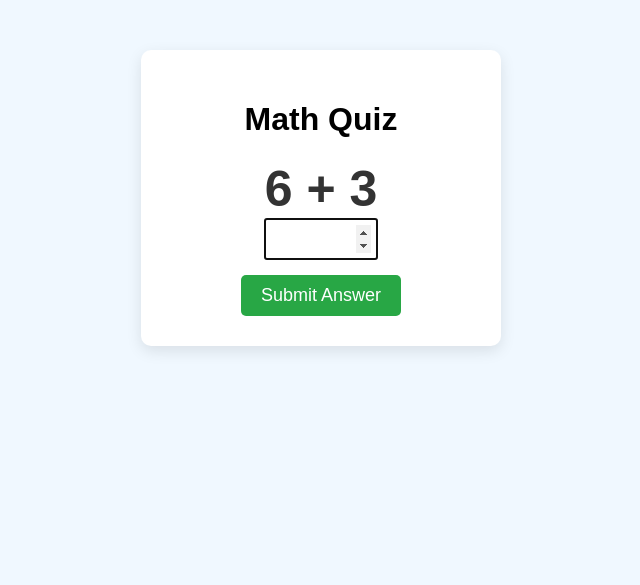
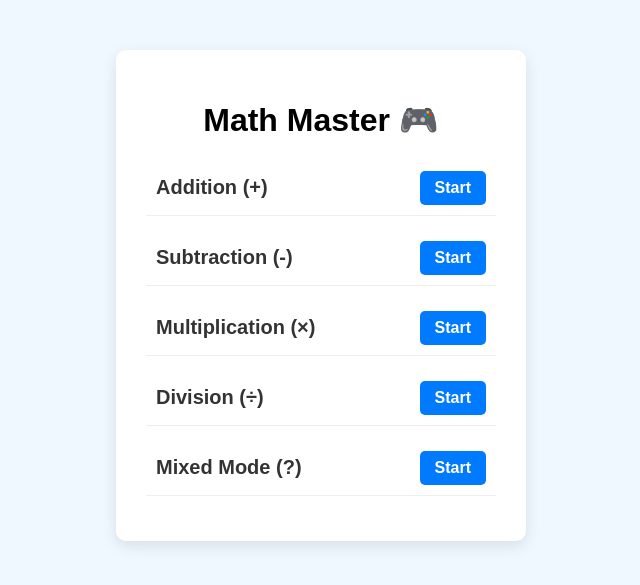
Before and after one commit to P01Sensai/diceroll, a Flask app: page / in a window 1280 px wide. Shown: the top 585 px of the page, without its empty margins (319-959 px from the left). Run offline with Flask 3, Linux system fonts and the light colour scheme.

Commit message:
Implement math game functionality with addition, subtraction, multiplication, and division modes; add menu and game templates.

```diff
--- a/app.py
+++ b/app.py
@@ -4,29 +4,57 @@ import random
 app = Flask(__name__)
 
 @app.route('/')
-def home():
+def menu():
+    return render_template('menu.html')
 
-    num1 = random.randint(1, 10)
-    num2 = random.randint(1, 10)
+@app.route('/play/<mode>')
+def start_game(mode):
+    if mode == 'mix':
+        current_op = random.choice(['add', 'sub', 'mul', 'div'])
+    else:
+        current_op = mode
 
-    correct_answer = num1 + num2
+    if current_op == 'add':
+        n1 = random.randint(1, 20)
+        n2 = random.randint(1, 20)
+        symbol = "+"
+        ans = n1 + n2
 
-    return render_template('index.html', n1=num1, n2=num2, real_ans=correct_answer)
+    elif current_op == 'sub':
+        n1 = random.randint(10, 30)
+        n2 = random.randint(1, 10)
+        if n2 > n1: n1, n2 = n2, n1
+        symbol = "-"
+        ans = n1 - n2
+
+    elif current_op == 'mul':
+        n1 = random.randint(1, 10)
+        n2 = random.randint(1, 10)
+        symbol = "×"
+        ans = n1 * n2
+
+    elif current_op == 'div':
+
+        ans = random.randint(1, 10)
+        n1 = n2 * ans
+        symbol = "÷"
+
+    return render_template('game.html', n1=n1, n2=n2, symbol=symbol, real_ans=ans, mode=mode)
 
 @app.route('/check', methods=['POST'])
 def check_answer():
-
     user_guess = int(request.form['guess'])
     real_answer = int(request.form['real_ans'])
+    mode = request.form['mode']
 
     if user_guess == real_answer:
-        msg = "Correct! Great Job! 🎉"
+        msg = "Correct! You're a Star! 🌟"
         color = "green"
     else:
         msg = f"Oops! The answer was {real_answer}. 😅"
         color = "red"
 
-    return render_template('result.html', message=msg, color=color)
+    return render_template('result.html', message=msg, color=color, mode=mode)
 
 if __name__ == '__main__':
     app.run(debug=True)
--- a/templates/index.html
+++ b/templates/game.html
@@ -1,30 +1,33 @@
 <!DOCTYPE html>
 <html>
 <head>
-    <title>Math Game</title>
+    <title>Play Game</title>
     <style>
         body { font-family: sans-serif; text-align: center; margin-top: 50px; background: #f0f8ff; }
         .box { background: white; width: 300px; margin: auto; padding: 30px; border-radius: 10px; box-shadow: 0 5px 15px rgba(0,0,0,0.1); }
         .problem { font-size: 50px; font-weight: bold; color: #333; }
         input { font-size: 24px; padding: 5px; width: 100px; text-align: center; }
         button { background: #28a745; color: white; font-size: 18px; padding: 10px 20px; border: none; border-radius: 5px; margin-top: 15px; cursor: pointer; }
+        .back-link { display: block; margin-top: 20px; color: #666; text-decoration: none; font-size: 14px; }
     </style>
 </head>
 <body>
     <div class="box">
-        <h1>Math Quiz</h1>
         <div class="problem">
-            {{ n1 }} + {{ n2 }}
+            {{ n1 }} {{ symbol }} {{ n2 }}
         </div>
 
         <form action="/check" method="POST">
             <input type="number" name="guess" required autofocus>
 
             <input type="hidden" name="real_ans" value="{{ real_ans }}">
+            <input type="hidden" name="mode" value="{{ mode }}">
 
             <br>
             <button type="submit">Submit Answer</button>
         </form>
+
+        <a href="/" class="back-link">← Back to Menu</a>
     </div>
 </body>
 </html>
--- /dev/null
+++ b/templates/menu.html
@@ -0,0 +1,44 @@
+<!DOCTYPE html>
+<html>
+<head>
+    <title>Math Menu</title>
+    <style>
+        body { font-family: sans-serif; text-align: center; background: #f0f8ff; margin-top: 50px; }
+        .box { background: white; width: 350px; margin: auto; padding: 30px; border-radius: 10px; box-shadow: 0 5px 15px rgba(0,0,0,0.1); }
+        .option { display: flex; justify-content: space-between; align-items: center; margin: 15px 0; padding: 10px; border-bottom: 1px solid #eee; }
+        .label { font-size: 20px; font-weight: bold; color: #333; }
+        .btn { text-decoration: none; background: #007bff; color: white; padding: 8px 15px; border-radius: 5px; font-weight: bold; }
+        .btn:hover { background: #0056b3; }
+    </style>
+</head>
+<body>
+    <div class="box">
+        <h1>Math Master 🎮</h1>
+
+        <div class="option">
+            <span class="label">Addition (+)</span>
+            <a href="/play/add" class="btn">Start</a>
+        </div>
+
+        <div class="option">
+            <span class="label">Subtraction (-)</span>
+            <a href="/play/sub" class="btn">Start</a>
+        </div>
+
+        <div class="option">
+            <span class="label">Multiplication (×)</span>
+            <a href="/play/mul" class="btn">Start</a>
+        </div>
+
+        <div class="option">
+            <span class="label">Division (÷)</span>
+            <a href="/play/div" class="btn">Start</a>
+        </div>
+
+        <div class="option">
+            <span class="label">Mixed Mode (?)</span>
+            <a href="/play/mix" class="btn">Start</a>
+        </div>
+    </div>
+</body>
+</html>
```
Also changed, not shown: templates/result.html (+9 -27 lines).
